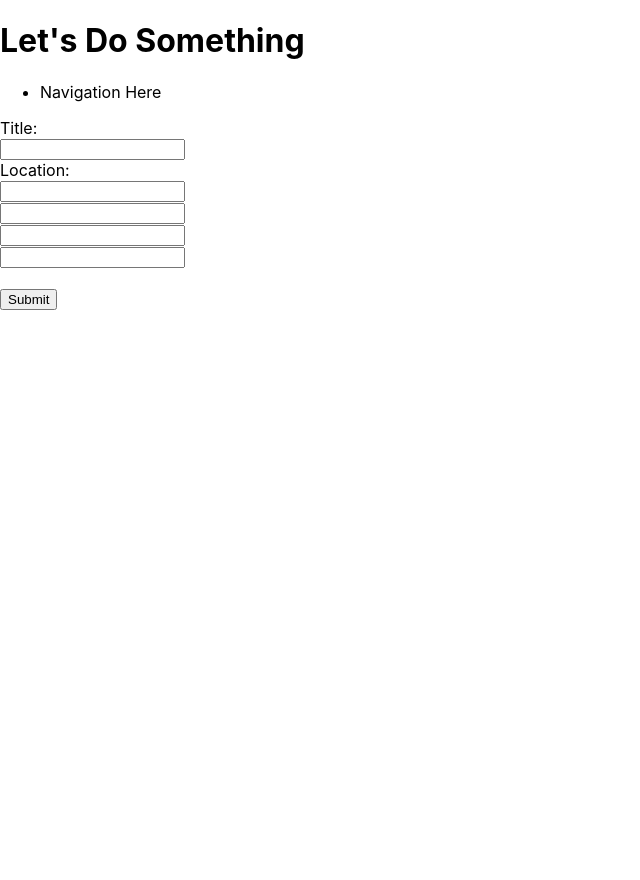
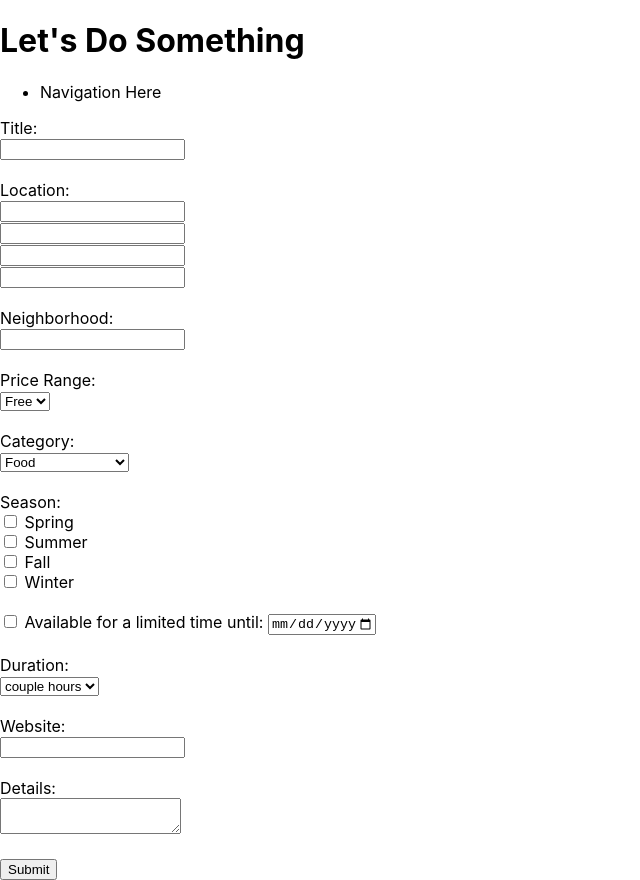
Before and after one commit to scotidodson/frontend-lets-do-something, a React (Create React App) app: page /new-idea in a window 1280 px wide. Shown: the whole page, without its empty margins (0-640 px from the left). Before the commit the page ends 800 px from the top, so only its background shows below. Built offline with nearby package versions, Linux system fonts and the light colour scheme.

Commit message:
finished new idea form, finalized routes and redux approach

```diff
--- a/src/Components/PageContainer/IdeaContainer/IdeaForm/IdeaForm.js
+++ b/src/Components/PageContainer/IdeaContainer/IdeaForm/IdeaForm.js
@@ -13,33 +13,44 @@ class IdeaForm extends Component {
     street: '',
     city: '',
     state: '',
-    zip: ''
+    zip: '',
+    neighborhood: '',
+    category: '',
+    details: '',
+    winter: false,
+    spring: false,
+    summer: false,
+    fall: false,
+    price_range: 0,
+    duration: 'couple hours',
+    website: '',
+    expiration: false,
+    expiration_date: ''
   }
 
   handleChange = (e) => {
     this.setState({ [e.target.name]: e.target.value })
+    setTimeout(()=>{console.log(this.state)}, 200)
+  }
+
+  handleCheckbox = (e) => {
+    this.setState({ [e.target.name]: e.target.checked })
   }
 
   handleSubmit = (e) => {
     e.preventDefault();
+    const newIdea = {...this.state}
+    this.props.createIdea(newIdea)
+    window.location.href = "http://localhost:3000/brainstorm"
+  }
 
-    const newIdea = {
-      title: this.state.title,
-      street: this.state.street,
-      city: this.state.city,
-      state: this.state.state,
-      zip: this.state.zip
-    }
-    this.props.createIdea(newIdea)
-    // return <Redirect to="/brainstorm"/>
-  }
 
   render() {
     return (
       <form onSubmit={this.handleSubmit}>
 
         Title:<br/>
-        <input type="text" name="title" onChange={this.handleChange} value={this.state.title} /><br/>
+        <input type="text" name="title" onChange={this.handleChange} value={this.state.title} /><br/><br/>
 
         Location:<br/>
         <input type="text" name="street" onChange={this.handleChange} value={this.state.street} /><br/>
@@ -49,6 +60,57 @@ class IdeaForm extends Component {
         <input type="text" name="state" onChange={this.handleChange} value={this.state.state} /><br/>
 
         <input type="text" name="zip" onChange={this.handleChange} value={this.state.zip} /><br/><br/>
+
+        Neighborhood:<br/>
+        <input type="text" name="neighborhood" onChange={this.handleChange} value={this.state.neighborhood} /><br/><br/>
+
+        Price Range:<br/>
+        <select name="price_range" onChange={this.handleChange}>
+          <option value="0">Free</option>
+          <option value="1">$</option>
+          <option value="2">$$</option>
+          <option value="3">$$$</option>
+        </select><br/><br/>
+
+        Category:<br/>
+        <select name="category" onChange={this.handleChange}>
+          <option value="food">Food</option>
+          <option value="nightlife">Nightlife</option>
+          <option value="sports">Sports</option>
+          <option value="outdoors">Outdoors</option>
+          <option value="music">Music</option>
+          <option value="comedy">Comedy</option>
+          <option value="theater">Theater</option>
+          <option value="museum">Museum</option>
+          <option value="tour">Sightseeing / Tour</option>
+        </select><br/><br/>
+
+        Season:<br/>
+        <input type="checkbox" name="spring" onChange={this.handleCheckbox} /> Spring<br/>
+        <input type="checkbox" name="summer" onChange={this.handleCheckbox} /> Summer<br/>
+        <input type="checkbox" name="fall" onChange={this.handleCheckbox} /> Fall<br/>
+        <input type="checkbox" name="winter" onChange={this.handleCheckbox} /> Winter<br/><br/>
+
+
+        <input type="checkbox" name="expiration" onChange={this.handleCheckbox} /> Available for a limited time until:  <input type="date" name="expiration_date" onChange={this.handleChange}
+            value={this.state.expiration_date}
+            min="2018-01-01" max="2020-12-31" /><br/><br/>
+
+
+        Duration:<br/>
+        <select name="category" onChange={this.handleChange}>
+          <option value="couple hours">couple hours</option>
+          <option value="evening">evening</option>
+          <option value="all day">all day</option>
+          <option value="weekend">weekend</option>
+          <option value="quick">quick</option>
+        </select><br/><br/>
+
+        Website:<br/>
+        <input type="text" name="website" onChange={this.handleChange} value={this.state.website} /><br/><br/>
+
+        Details:<br/>
+        <textarea type="text" name="details" onChange={this.handleChange} value={this.state.details} /><br/><br/>
 
         <input type="submit" value="Submit" />
       </form>
@@ -60,3 +122,7 @@ IdeaForm.propTypes = {
   createIdea: PropTypes.func.isRequired
 }
 export default connect(null, { createIdea })(IdeaForm);
+
+
+// expiration: null,
+// expiration_date: null,
```
